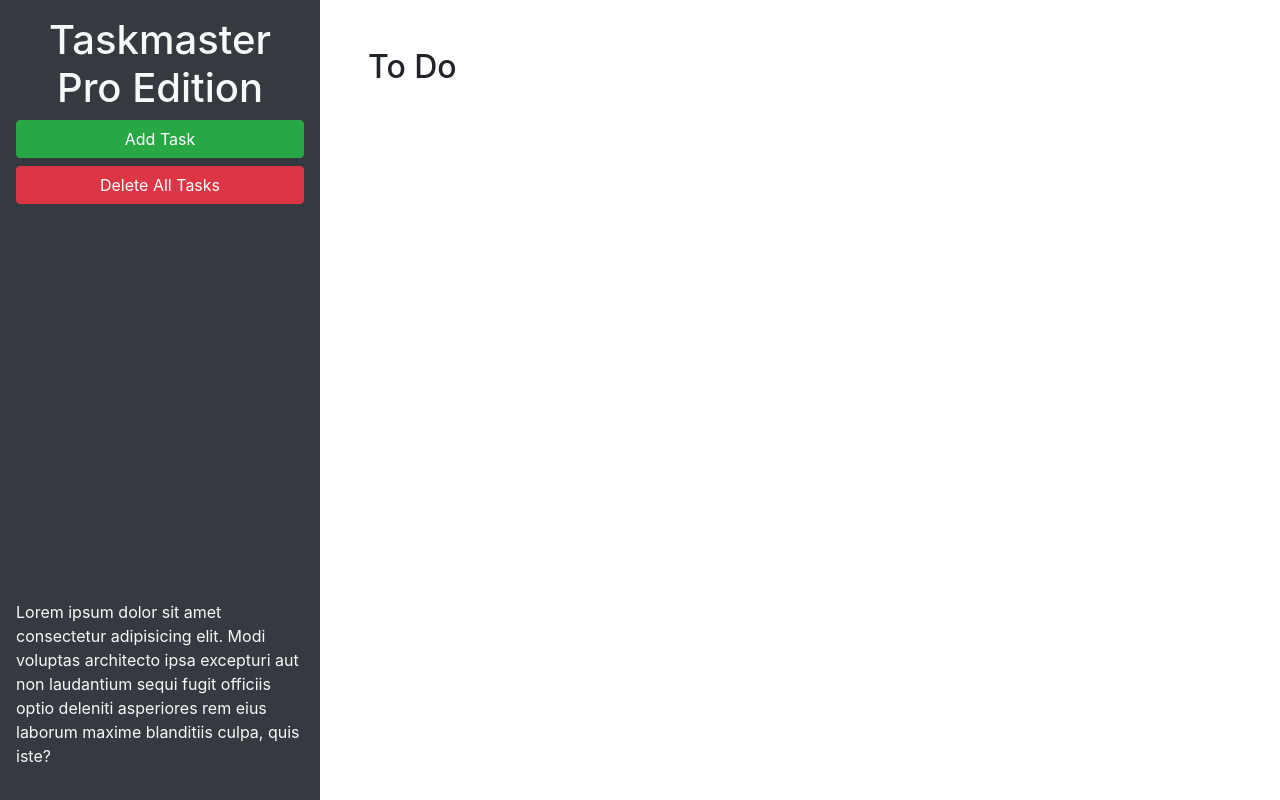
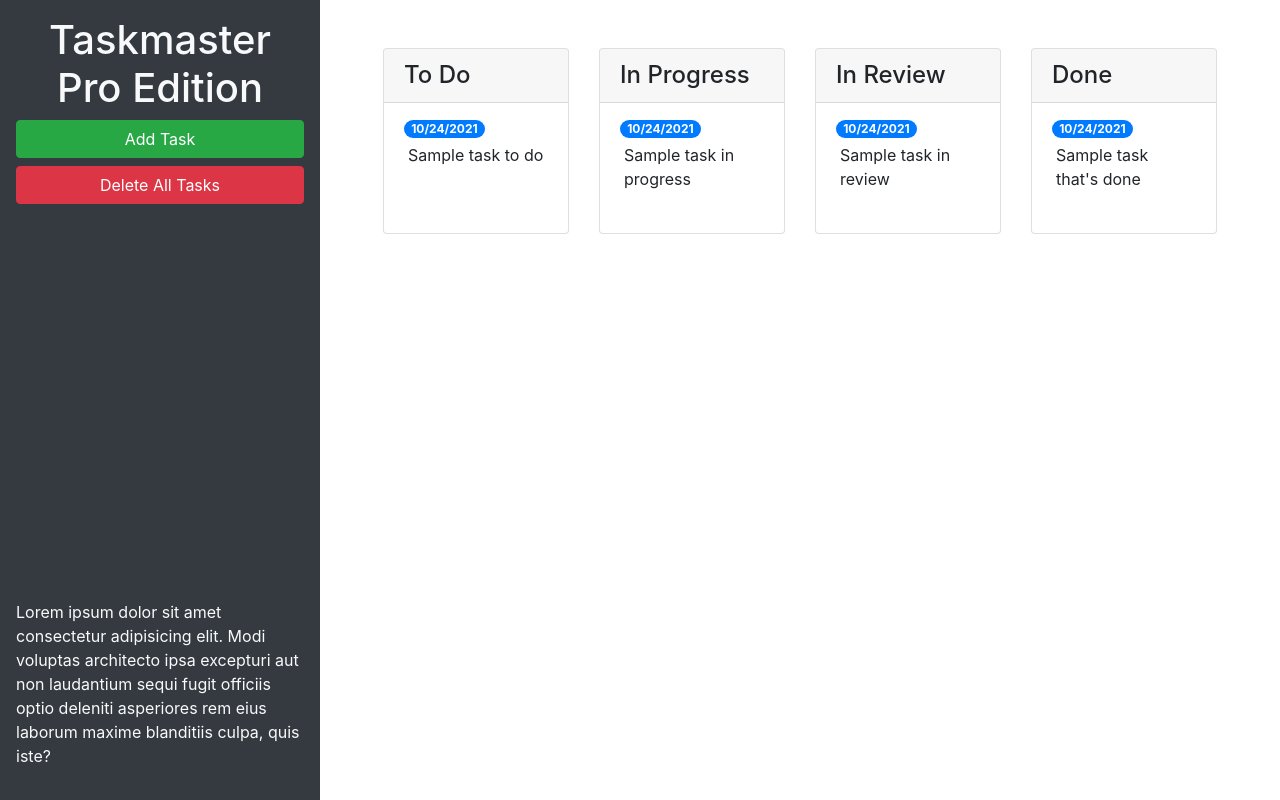
Before and after one commit to gallolopez1/taskmaster-pro, a plain HTML site: page index.html in a window 1280 px wide. Drawn offline with nearby package versions, Linux system fonts and the light colour scheme.

Commit message:
update bootstrap

```diff
--- a/index.html
+++ b/index.html
@@ -18,22 +18,69 @@
             <button id="create-task" class="btn btn-block btn-success" data-toggle="modal" data-target="#task-form-modal">Add
         Task</button>
             <button id="remove-tasks" class="btn btn-block btn-danger">Delete All Tasks</button>
-      <p class="mt-auto">Lorem ipsum dolor sit amet consectetur adipisicing elit. Modi voluptas architecto ipsa
-        excepturi aut non
-        laudantium sequi fugit officiis optio deleniti asperiores rem eius laborum maxime blanditiis culpa, quis iste?
+            <p class="mt-auto">Lorem ipsum dolor sit amet consectetur adipisicing elit. Modi voluptas architecto ipsa excepturi aut non laudantium sequi fugit officiis optio deleniti asperiores rem eius laborum maxime blanditiis culpa, quis iste?
             </p>
         </header>
         <main class="col-12 col-lg-9">
-      <div class="m-5">
-        <h2>To Do</h2>
-        <ul id="list-toDo" class="list-group"> </ul>
+            <div class="m-5 row justify-content-around">
+                <!-- todo start -->
+                <div class="col-12 col-md-6 col-xl-3 mb-3">
+                    <div class="card">
+                        <h4 class="card-header">To Do</h4>
+                        <ul id="list-toDo" class="list-group list-group-flush">
+                            <li class="list-group-item">
+                                <span class="badge badge-primary badge-pill">10/24/2021</span>
+                                <p class="m-1">Sample task to do</p>
+                            </li>
+                        </ul>
+                    </div>
+                </div>
+                <!-- todo end -->
+                <!-- in progress start -->
+                <div class="col-12 col-md-6 col-xl-3 mb-3">
+                    <div class="card">
+                        <h4 class="card-header">In Progress</h4>
+                        <ul id="list-toDo" class="list-group list-group-flush">
+                            <li class="list-group-item">
+                                <span class="badge badge-primary badge-pill">10/24/2021</span>
+                                <p class="m-1">Sample task in progress</p>
+                            </li>
+                        </ul>
+                    </div>
+                </div>
+                <!-- in progress end -->
+                <!-- in review start -->
+                <div class="col-12 col-md-6 col-xl-3 mb-3">
+                    <div class="card">
+                        <h4 class="card-header">In Review</h4>
+                        <ul id="list-toDo" class="list-group list-group-flush">
+                            <li class="list-group-item">
+                                <span class="badge badge-primary badge-pill">10/24/2021</span>
+                                <p class="m-1">Sample task in review</p>
+                            </li>
+                        </ul>
+                    </div>
+                </div>
+                <!-- in review end -->
+                <!-- done start -->
+                <div class="col-12 col-md-6 col-xl-3 mb-3">
+                    <div class="card">
+                        <h4 class="card-header">Done</h4>
+                        <ul id="list-toDo" class="list-group list-group-flush">
+                            <li class="list-group-item">
+                                <span class="badge badge-primary badge-pill">10/24/2021</span>
+                                <p class="m-1">Sample task that's done</p>
+                            </li>
+                        </ul>
+                    </div>
+                </div>
+                <!-- done end -->
             </div>
         </main>
     </div>
 
     <!-- Modal -->
-  <div class="modal fade" id="task-form-modal" tabindex="-1" role="dialog" aria-labelledby="task-form-modal"
-    aria-hidden="true">
+    <div class="modal fade" id="task-form-modal" tabindex="-1" role="dialog" aria-labelledby="task-form-modal" aria-hidden="true">
         <div class="modal-dialog modal-dialog-centered" role="document">
             <div class="modal-content">
                 <div class="modal-header">
@@ -46,11 +93,11 @@
                     <form>
                         <div class="form-group">
                             <label for="modalTaskDescription">Task description</label>
-              <textarea id="modalTaskDescription" rows="3"></textarea>
+                            <textarea id="modalTaskDescription" rows="3" class="form-control"></textarea>
                         </div>
                         <div class="form-group">
                             <label for="modalDueDate">Due date</label>
-              <input type="text" id="modalDueDate" placeholder="mm/dd/yyyy" autocomplete="off" />
+                            <input type="text" class="form-control" id="modalDueDate" placeholder="mm/dd/yyyy" autocomplete="off" />
                         </div>
                     </form>
                 </div>
```
Lines whose indentation alone changed are shown as unchanged.
